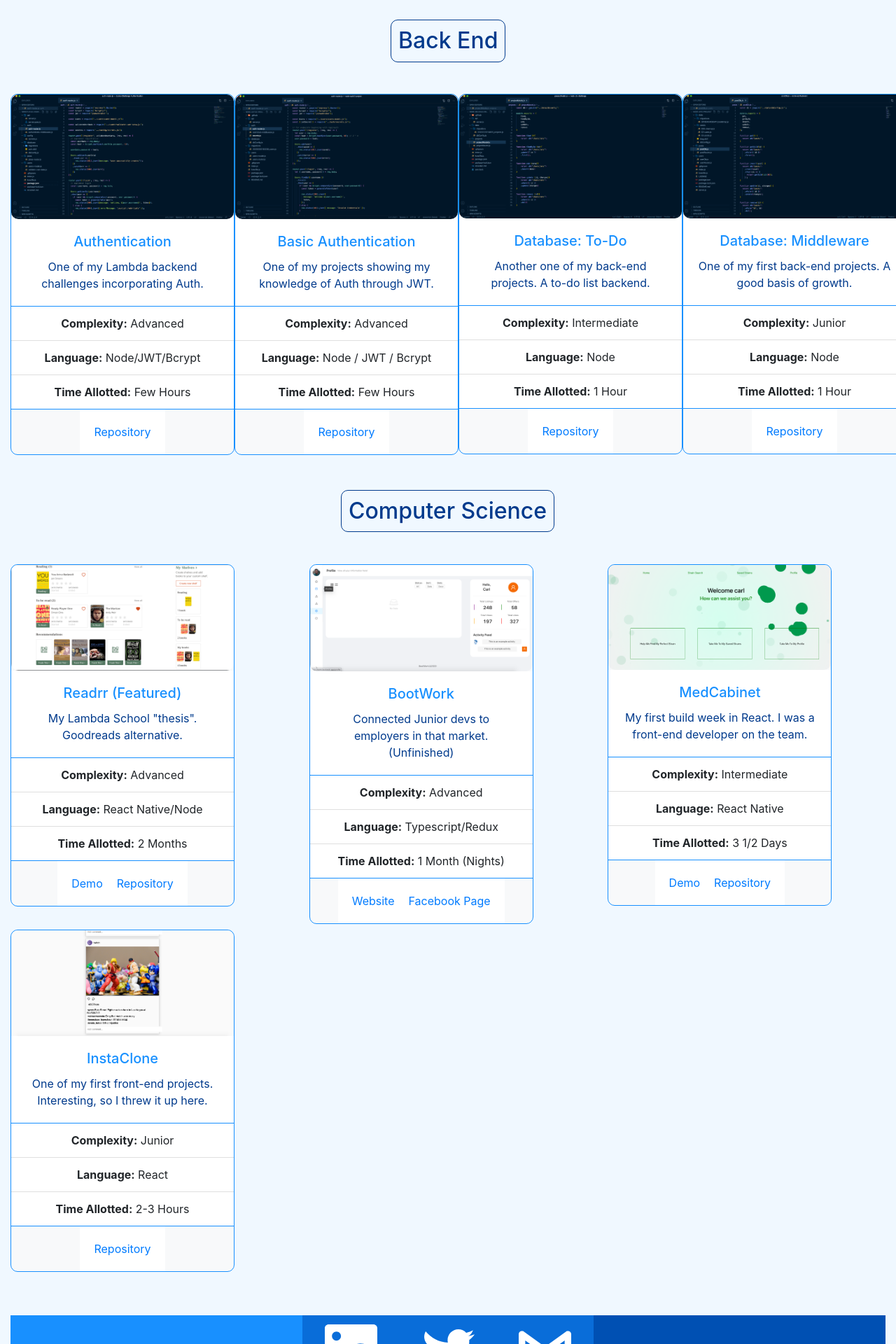
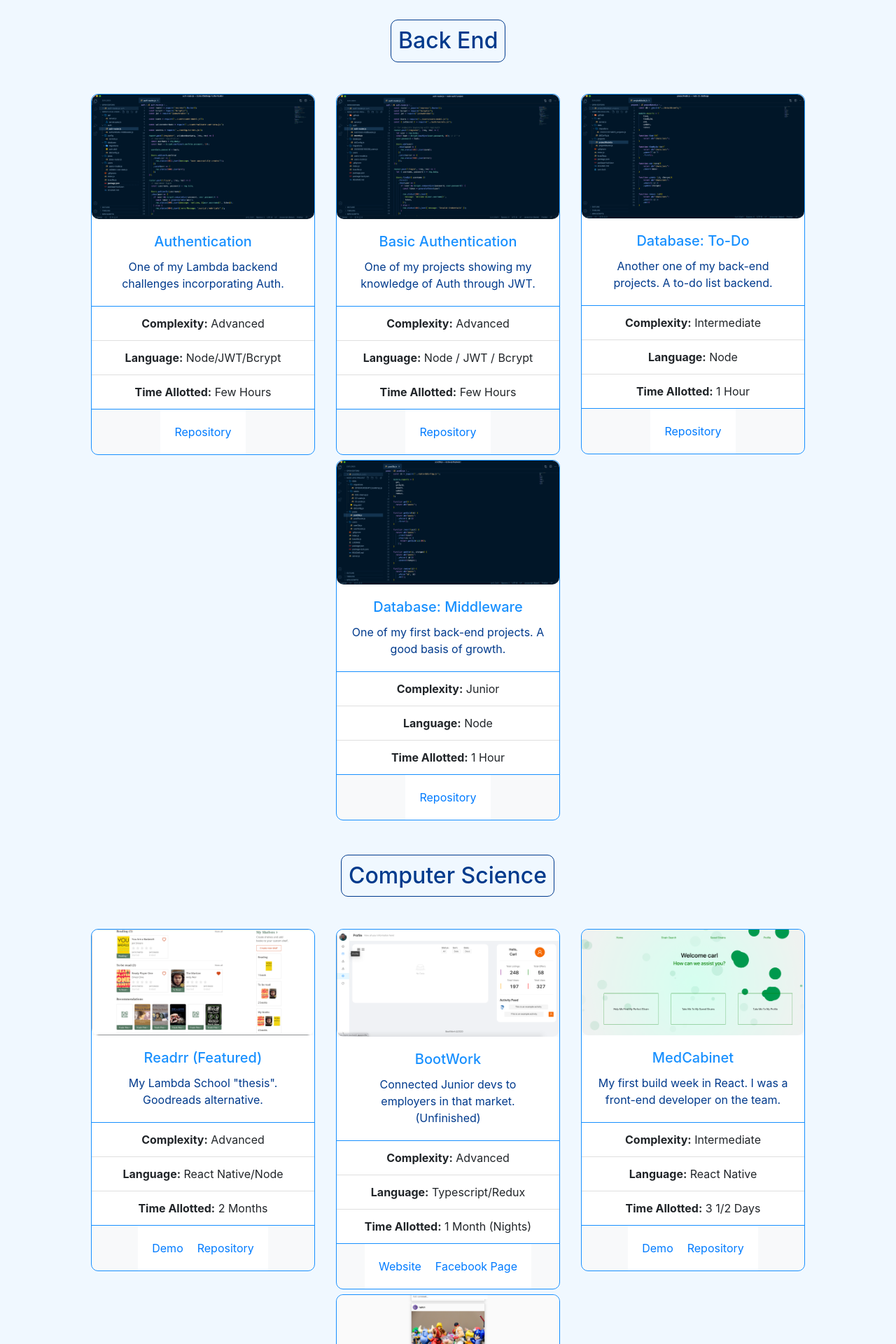
Before and after one commit to carlsachs/BootstrapPort, a React (Create React App) app in the folder portfolio/: page /projects in a window 1280 px wide. Shown: the part 1880-3800 px from the top of the page at 70% size. Built offline with nearby package versions, Linux system fonts and the light colour scheme.

Commit message:
fixed the projects page responsiveness

```diff
--- a/portfolio/src/components/Projects.css
+++ b/portfolio/src/components/Projects.css
@@ -78,9 +78,9 @@
 }
 
 .back-boxes {
+    justify-content: center;
     margin-top: 3%;
     margin-bottom: 3%;
-    justify-content: center;
 }
 
 .cs-top {
@@ -90,6 +90,7 @@
 }
 
 .cs-boxes {
+    justify-content: center;
     margin-top: 3%;
     margin-bottom: 3%;
 }
--- a/portfolio/src/components/Projects.js
+++ b/portfolio/src/components/Projects.js
@@ -121,19 +121,27 @@ const Projects = () => {
             </Flip>
         </Row>
         <Slide right>
-            <Row className="back-boxes" md={4} sm={2} xs={1}>
-                <Col style={{justifyContent: "center"}}>
+            <Row className="back-boxes">
+            <Fade bottom>
+                <Col>
                     <Authentication />
                 </Col>
+            </Fade>
+            <Fade bottom>
                 <Col>
                     <Db3 />
                 </Col>
+            </Fade>
+            <Fade bottom>
                 <Col>
                     <Todo />
                 </Col>
+            </Fade>
+            <Fade bottom>
                 <Col>
                 <Middleware />
                 </Col>
+            </Fade>
             </Row>
         </Slide>
         <Row className="cs-top">
@@ -145,18 +153,26 @@ const Projects = () => {
         </Row>
         <Slide left>
             <Row className="cs-boxes">
+            <Fade bottom>
                 <Col>
                     <Readrr />
                 </Col>
+            </Fade>
+            <Fade bottom>
                 <Col>
                     <Bootwork />
                 </Col>
+            </Fade>
+            <Fade bottom>
                 <Col>
                     <MedCabinet />
                 </Col>
+            </Fade>
+            <Fade bottom>
                 <Col>
                     <InstaClone />
                 </Col>
+            </Fade>
             </Row>
         </Slide>
         <Slide right>
```
